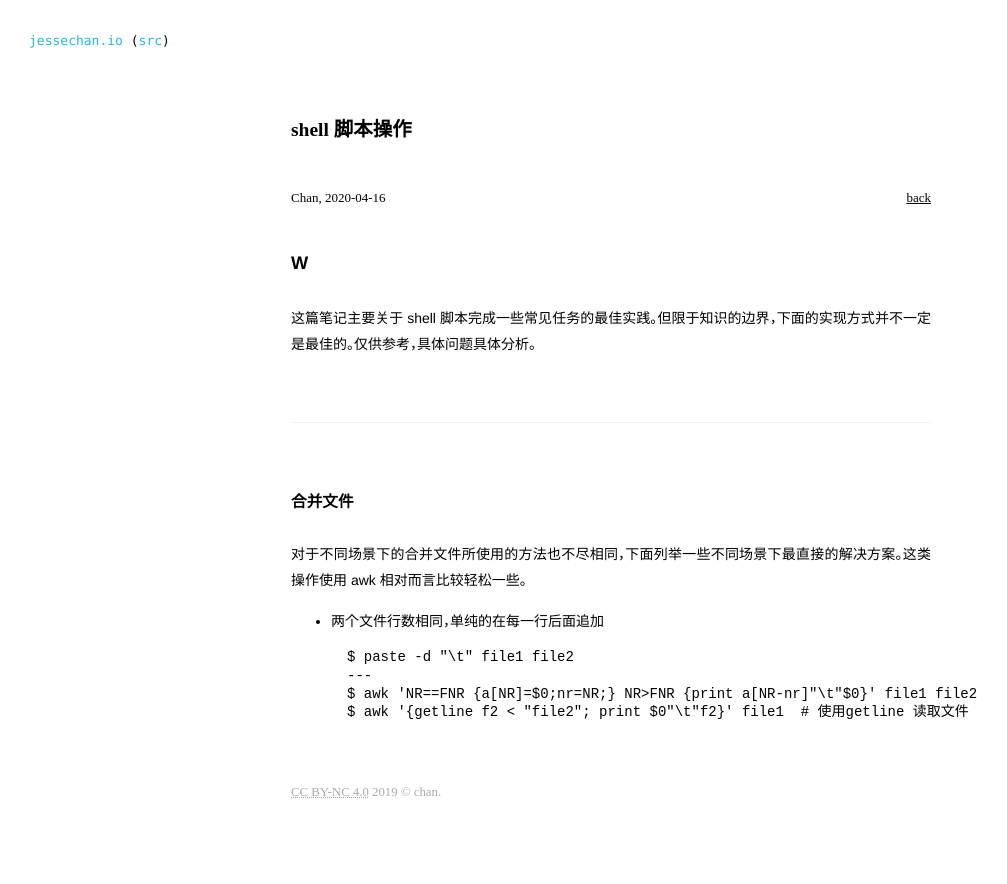
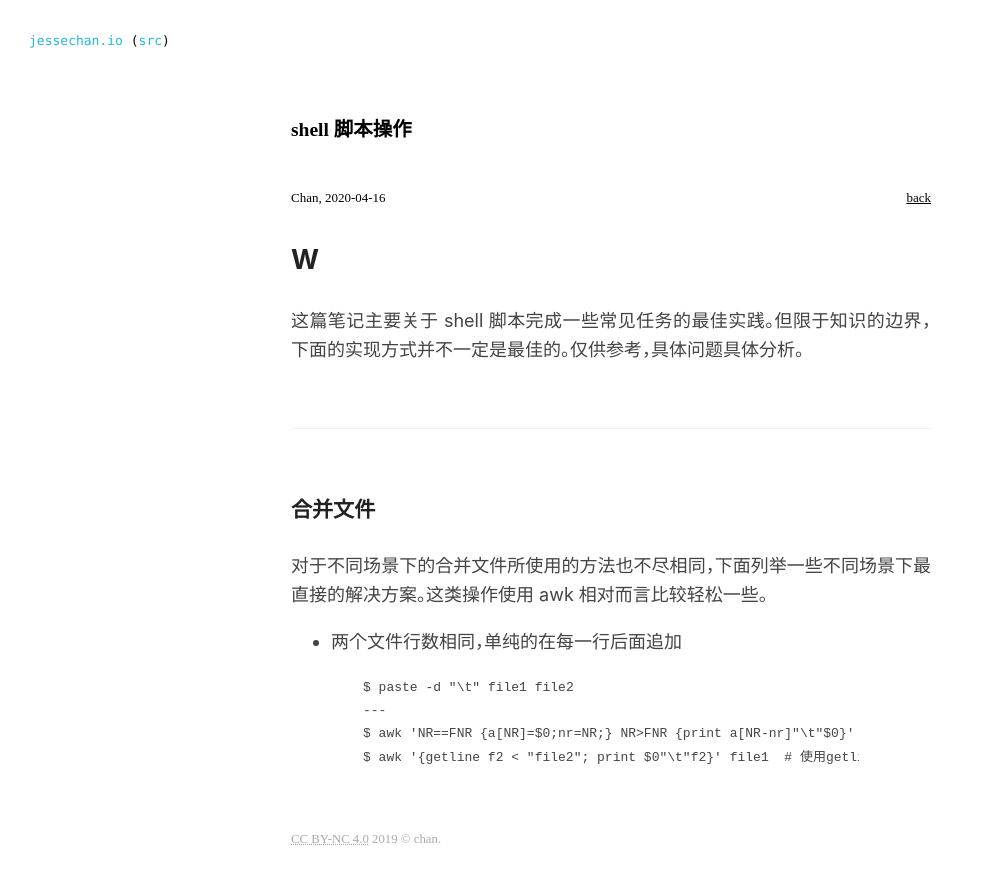
Before and after one commit to JesseEisen/chan, a Jekyll site: the page built from _posts/2020-04-16-bash-issue.md, in a window 1280 px wide. Shown: the top 884 px of the page, without its empty margins (29-1036 px from the left). Built offline with Jekyll 4.4.1, drawn with Linux system fonts in a browser that asks for light colours; our own code applies the rules of GitHub Pages for plain Markdown files.

Commit message:
update css

```diff
--- a/css/main.css
+++ b/css/main.css
@@ -38,6 +38,11 @@ body {
     flex: 0 0 auto;
     font: 13px Menlo, Monaco, Lucida Console, Liberation Mono, DejaVu Sans Mono,
         Bitstream Vera Sans Mono, Courier New, monospace, serif;
+}
+
+
+::-webkit-scrollbar {
+    display:none
 }
 
 .main>h1 {
@@ -147,7 +152,10 @@ body {
     word-break: break-word;
     word-wrap: break-word;
     hyphens: auto;
-    font-family: Optima-Regular, PingFangTC-light, 'Helvetica Neue', -apple-system, BlinkMacSystemFont, Helvetica, 'Segoe UI', Roboto, Oxygen, Ubuntu, Cantarell, 'Fira Sans', 'Droid Sans', 'Microsoft Yahei', sans-serif;
+    /*font-family: Optima-Regular, PingFangTC-light, 'Helvetica Neue', -apple-system, BlinkMacSystemFont, Helvetica, 'Segoe UI', Roboto, Oxygen, Ubuntu, Cantarell, 'Fira Sans', 'Droid Sans', 'Microsoft Yahei', sans-serif;*/
+    /*font-family: Roboto,Helvetica,Tahoma,Arial,"PingFang SC","Hiragino Sans GB","Microsoft YaHei","Noto Sans CJK","WenQuanYi Micro Hei",sans-serif;*/
+    font: 400 18px/1.62 -apple-system, BlinkMacSystemFont, "Segoe UI", "Droid Sans", "Helvetica Neue", "PingFang SC", "Hiragino Sans GB", "Droid Sans Fallback", "Microsoft YaHei", sans-serif;
+    color: #444443;
     font-feature-settings: 'liga'1, 'dlig'1, 'lnum'1, 'ordn'1, 'halt'1, 'kern'1, 'kern', 'mgrk';
     font-kerning: auto;
     font-variant: normal;
@@ -163,7 +171,7 @@ body {
     font-weight: 600;
 }
 
-.pcontents>h2 {
+/*.pcontents>h2 {
     margin-top: 2.5rem;
     font-size: 1.3em;
     font-weight: 600;
@@ -173,6 +181,14 @@ body {
     font-size: 1.12em;
     margin-top: 2.5rem;
     font-weight: 600;
+}*/
+.pcontents h2 {
+  font-size: 1.5em;
+  margin: 0.83em 0;
+}
+.pcontents h3 {
+  font-size: 1.17em;
+  margin: 1em 0;
 }
 
 .back>a {
@@ -189,8 +205,9 @@ a {
 
 pre,
 code {
-    font-family: 'Inconsolata', monospace;
-    font-size: 100%;
+    font-family: 'Roboto Mono', 'Inconsolata', monospace;
+    font-size: 13px;
+    overflow-x: scroll;
 }
 
 pre {
@@ -240,3 +257,8 @@ img {
     max-width: 100%;
     max-height: 100%;
 }
+
+.pcontents h1, .pcontents h2, .pcontents h3, .pcontents h4, .pcontents h5, .pcontents h6 {
+    font-family: -apple-system, BlinkMacSystemFont, "Segoe UI", "Droid Sans", "Helvetica Neue", "PingFang SC", "Hiragino Sans GB", "Droid Sans Fallback", "Microsoft YaHei", sans-serif;
+    color: #222223;
+}
```
